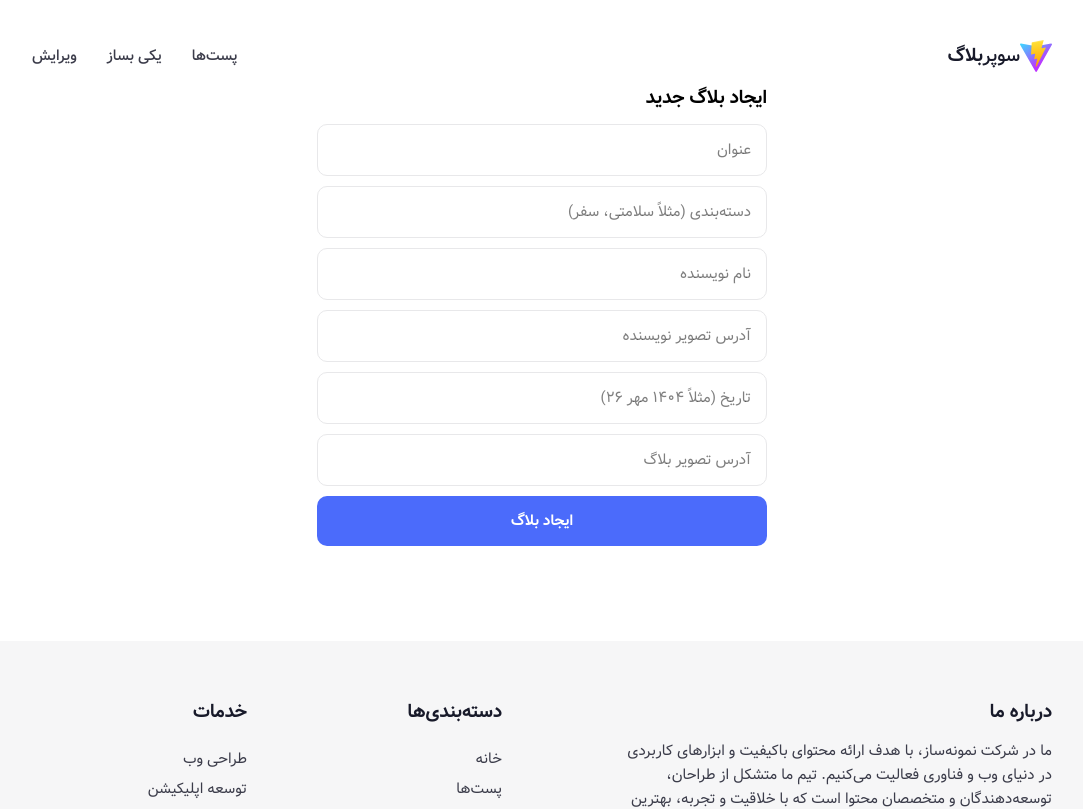
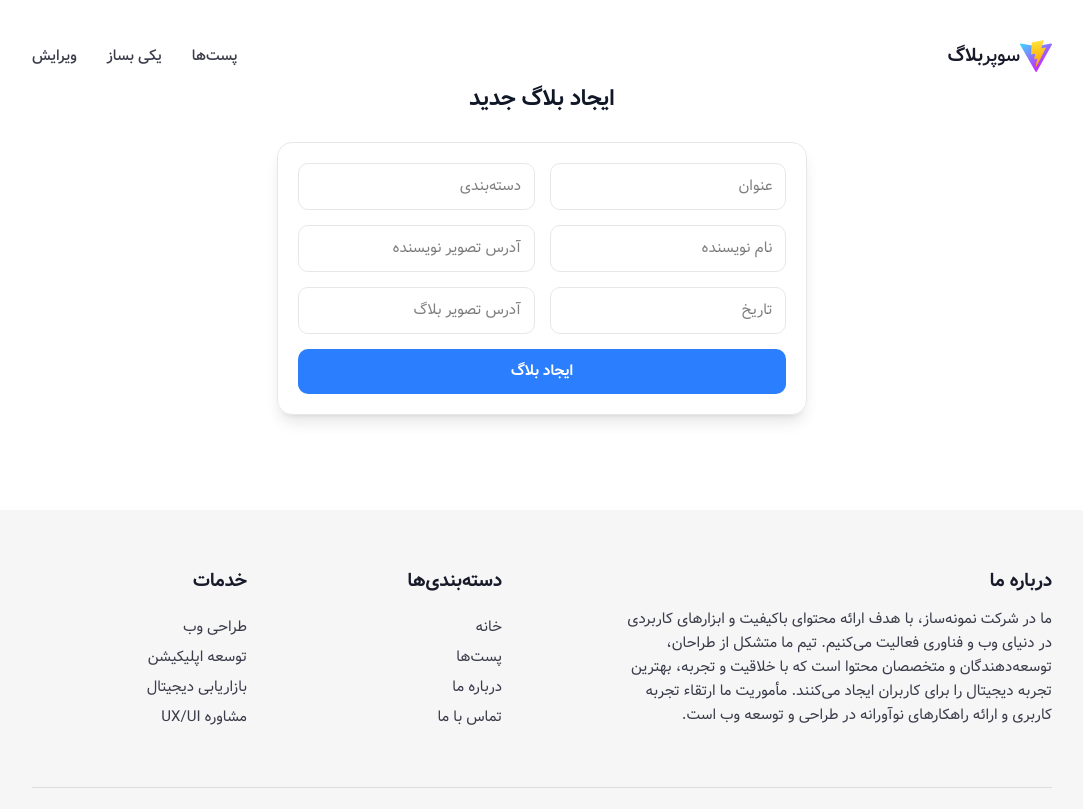
Before and after one commit to gnumobin/super-blog, a React (Vite) app: page /new in a window 1280 px wide. Shown: the top 809 px of the page, without its empty margins (98-1181 px from the left). Built offline with nearby package versions, Linux system fonts and the light colour scheme.

Commit message:
better newOne page

```diff
--- a/src/components/features/Cards/BlogCard.jsx
+++ b/src/components/features/Cards/BlogCard.jsx
@@ -12,12 +12,15 @@ const BlogCard = ({ data, edit = false }) => {
 
   return (
     <figure
-      className="
-        border border-card-border
-        rounded-3xl p-6
-        flex flex-col justify-between
-        relative
-      "
+      className={`
+        border rounded-3xl p-6 flex flex-col justify-between relative
+        transition-all duration-300
+        ${
+          edit
+            ? "border-2 border-primary bg-primary/10 hover:scale-105"
+            : "border-card-border"
+        }
+      `}
     >
       {/* Blog cover image */}
       <img
@@ -36,19 +39,17 @@ const BlogCard = ({ data, edit = false }) => {
 
       {/* Edit icon (only visible in edit mode) */}
       {edit && (
-        <button
-          type="button"
+        <div
           className="
-            bg-primary
-            w-fit flex justify-center items-center
-            text-3xl rounded-full text-white p-4
-            absolute -top-8 -right-8
-            shadow-md hover:scale-105 transition-transform
+            absolute -top-6 -right-6
+            p-4 bg-primary rounded-full shadow-xl
+            animate-pulse flex items-center justify-center
+            text-4xl text-white
           "
           aria-label="Edit blog post"
         >
           <LuPen />
-        </button>
+        </div>
       )}
     </figure>
   );
--- a/src/pages/EditList.jsx
+++ b/src/pages/EditList.jsx
@@ -1,16 +1,44 @@
 import { Link } from "react-router";
 import BlogCard from "../components/features/Cards/BlogCard";
 
+/**
+ * EditList Component
+ * Displays a responsive grid of BlogCards in edit mode
+ */
 const EditList = ({ data }) => {
   return (
     <section className="container flex flex-col mb-36">
-      <div className="my-20 gap-8 grid grid-cols-[repeat(auto-fit,minmax(30rem,1fr))]">
-        {data.map((data) => (
-          <Link to={"/editOne"} state={{ postData: data }} key={data.id}>
-            <BlogCard data={data} edit={true} />
+      {/* Grid of editable blog cards */}
+      <div
+        className="
+          my-20 gap-10
+          grid grid-cols-[repeat(auto-fit,minmax(27rem,1fr))]
+          sm:grid-cols-[repeat(auto-fit,minmax(22rem,1fr))]
+        "
+      >
+        {data.map((post) => (
+          <Link to="/editOne" state={{ postData: post }} key={post.id}>
+            <BlogCard data={post} edit={true} />
           </Link>
         ))}
       </div>
+
+      {/* Optional load more button */}
+      {data.length > 0 && (
+        <button
+          type="button"
+          className="
+            border border-gray-300
+            w-fit m-auto mt-8
+            font-medium text-2xl text-secondary
+            py-5 px-8 rounded-xl
+            hover:bg-gray-100 transition-colors
+            active:scale-95
+          "
+        >
+          بارگذاری بقیه
+        </button>
+      )}
     </section>
   );
 };
--- a/src/pages/NewCard.jsx
+++ b/src/pages/NewCard.jsx
@@ -15,16 +15,11 @@ const NewCard = ({ data }) => {
     const newBlog = {
       title,
       tag,
-      author: {
-        name: authorName,
-        img: authorImg,
-        date,
-      },
+      author: { name: authorName, img: authorImg, date },
       img,
     };
 
     data.push(newBlog);
-
     setSubmittedData(newBlog);
 
     setTitle("");
@@ -36,66 +31,97 @@ const NewCard = ({ data }) => {
   };
 
   return (
-    <div className="container mx-auto p-6 max-w-3xl">
-      <h2 className="text-3xl mb-6 font-bold">ایجاد بلاگ جدید</h2>
-      <form onSubmit={handleSubmit} className="flex flex-col gap-4">
+    <div className="container mx-auto p-6 max-w-4xl">
+      <h2 className="text-4xl font-bold text-center mb-12 text-gray-900">
+        ایجاد بلاگ جدید
+      </h2>
+
+      <div className="flex flex-row lg:flex-col gap-8">
+        {/* Form card */}
+        <form
+          onSubmit={handleSubmit}
+          className="
+        flex-1 grid grid-cols-2 lg:grid-cols-1 gap-6
+        bg-white/80 backdrop-blur-md
+        p-8 rounded-3xl shadow-lg
+        border border-gray-200
+      "
+        >
+          {[
+            {
+              placeholder: "عنوان",
+              value: title,
+              set: setTitle,
+              required: true,
+            },
+            {
+              placeholder: "دسته‌بندی",
+              value: tag,
+              set: setTag,
+              required: true,
+            },
+            {
+              placeholder: "نام نویسنده",
+              value: authorName,
+              set: setAuthorName,
+              required: true,
+            },
+            {
+              placeholder: "آدرس تصویر نویسنده",
+              value: authorImg,
+              set: setAuthorImg,
+              required: false,
+            },
+            { placeholder: "تاریخ", value: date, set: setDate, required: true },
+            {
+              placeholder: "آدرس تصویر بلاگ",
+              value: img,
+              set: setImg,
+              required: false,
+            },
+          ].map((field, i) => (
             <input
-          type="text"
-          placeholder="عنوان"
-          value={title}
-          onChange={(e) => setTitle(e.target.value)}
-          required
-          className="border border-card-border p-6 text-2xl rounded-2xl"
+              key={i}
+              type={field.placeholder.includes("آدرس تصویر") ? "url" : "text"}
+              placeholder={field.placeholder}
+              value={field.value}
+              onChange={(e) => field.set(e.target.value)}
+              required={field.required}
+              className="
+            border border-gray-200 p-5 text-2xl rounded-2xl
+            focus:outline-none focus:ring-2 focus:ring-blue-400
+            focus:shadow-lg transition-all duration-300
+            hover:scale-[1.02] hover:shadow-xl
+          "
             />
-        <input
-          type="text"
-          placeholder="دسته‌بندی (مثلاً سلامتی، سفر)"
-          value={tag}
-          onChange={(e) => setTag(e.target.value)}
-          required
-          className="border border-card-border p-6 text-2xl rounded-2xl"
-        />
-        <input
-          type="text"
-          placeholder="نام نویسنده"
-          value={authorName}
-          onChange={(e) => setAuthorName(e.target.value)}
-          required
-          className="border border-card-border p-6 text-2xl rounded-2xl"
-        />
-        <input
-          type="url"
-          placeholder="آدرس تصویر نویسنده"
-          value={authorImg}
-          onChange={(e) => setAuthorImg(e.target.value)}
-          className="border border-card-border p-6 text-2xl rounded-2xl"
-        />
-        <input
-          type="text"
-          placeholder="تاریخ (مثلاً ۱۴۰۴ مهر ۲۶)"
-          value={date}
-          onChange={(e) => setDate(e.target.value)}
-          required
-          className="border border-card-border p-6 text-2xl rounded-2xl"
-        />
-        <input
-          type="url"
-          placeholder="آدرس تصویر بلاگ"
-          value={img}
-          onChange={(e) => setImg(e.target.value)}
-          className="border border-card-border p-6 text-2xl rounded-2xl"
-        />
+          ))}
+
           <button
             type="submit"
-          className="bg-primary text-white py-6 text-2xl cursor-pointer rounded-2xl font-semibold hover:bg-blue-700 transition"
+            className="
+          col-span-2 lg:col-span-1
+          bg-blue-500 text-white py-5 text-2xl font-semibold
+          rounded-2xl hover:bg-blue-600 hover:shadow-2xl
+          hover:scale-[1.03] transition-all duration-300
+        "
           >
             ایجاد بلاگ
           </button>
         </form>
 
+        {/* Preview card */}
         {submittedData && (
-        <div className="mt-10 p-4 border border-card-border text-2xl rounded-2xl bg-gray-50">
-          <h3 className="text-2xl font-bold mb-2">بلاگ ایجاد شده:</h3>
+          <div
+            className="
+        flex-1 p-6 rounded-3xl
+        shadow-xl backdrop-blur-md bg-white/60
+        border border-gray-200
+        transition-all duration-300 hover:scale-[1.02] hover:shadow-2xl
+      "
+          >
+            <h3 className="text-3xl font-bold mb-4 text-gray-900">
+              بلاگ ایجاد شده:
+            </h3>
             <p>
               <strong>عنوان:</strong> {submittedData.title}
             </p>
@@ -108,23 +134,26 @@ const NewCard = ({ data }) => {
             <p>
               <strong>تاریخ:</strong> {submittedData.author.date}
             </p>
+
             {submittedData.author.img && (
               <img
                 src={submittedData.author.img}
                 alt="تصویر نویسنده"
-              className="w-20 h-20 rounded-full mt-2"
+                className="w-24 h-24 rounded-full mt-4 object-cover border border-gray-200 shadow-sm"
               />
             )}
+
             {submittedData.img && (
               <img
                 src={submittedData.img}
                 alt="تصویر بلاگ"
-              className="w-full max-h-60 object-cover mt-4 rounded"
+                className="w-full max-h-72 object-cover mt-6 rounded-xl border border-gray-200 shadow-sm"
               />
             )}
           </div>
         )}
       </div>
+    </div>
   );
 };
 
```
Lines whose indentation alone changed are shown as unchanged.
